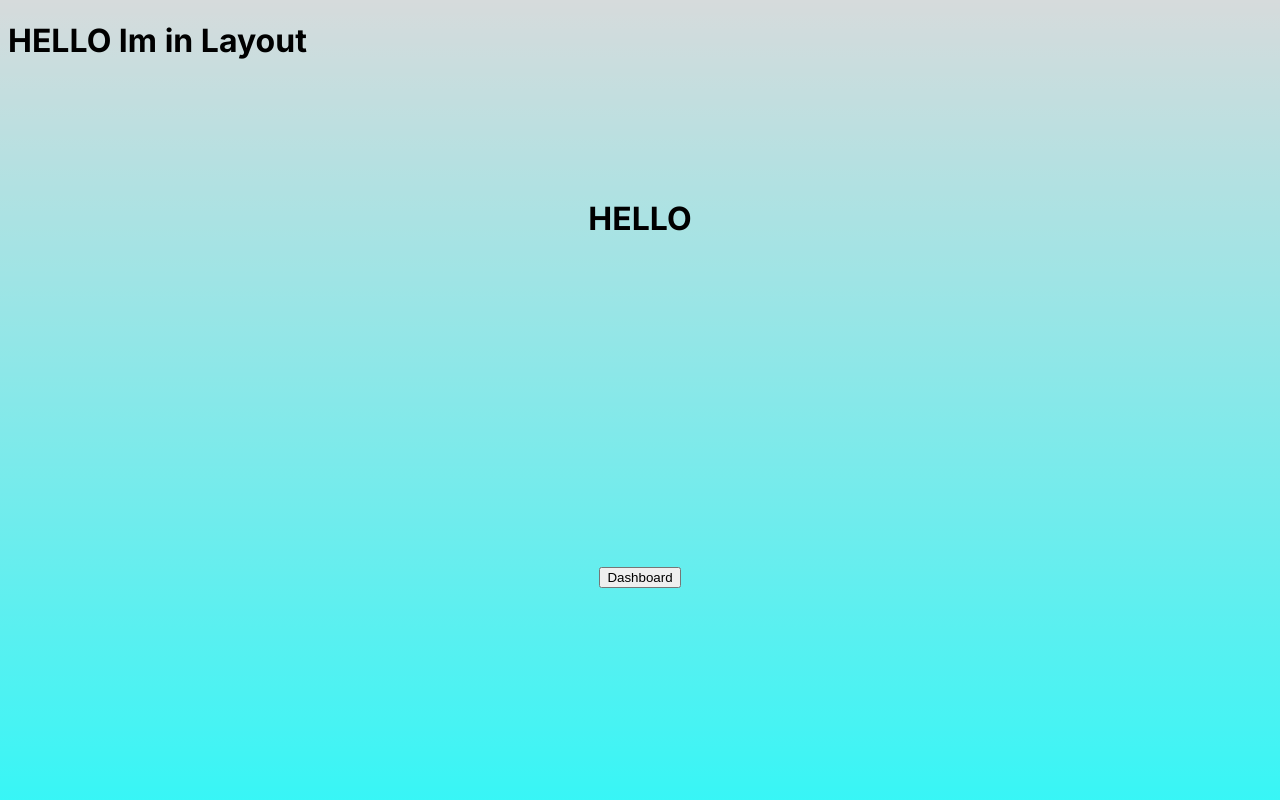
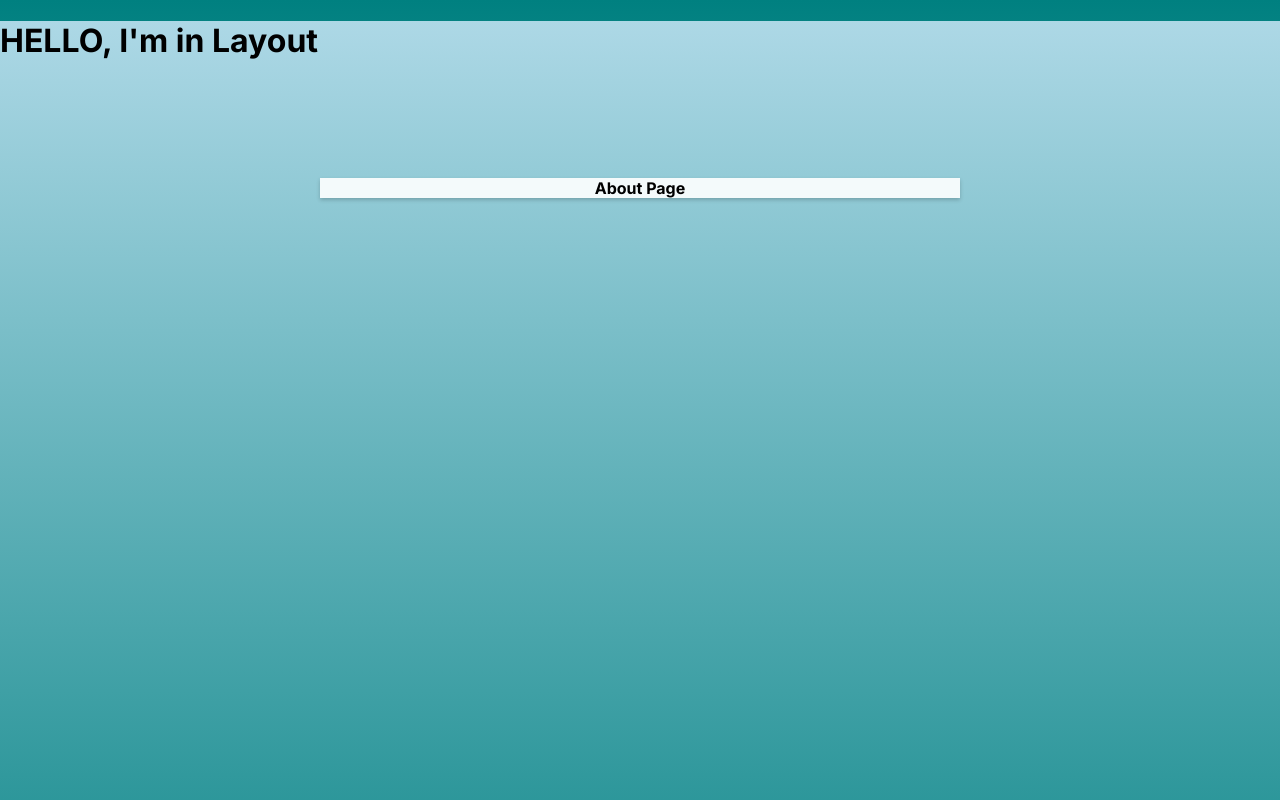
Before and after one commit to xxdavexx23/xxdavexx23.github.io, a Next.js app: page / in a window 1280 px wide. Shown: the top 800 px of the page. Built offline with nearby package versions, Linux system fonts and the light colour scheme.

Commit message:
home page modifications

```diff
--- a/src/app/globals.css
+++ b/src/app/globals.css
@@ -4,30 +4,94 @@
   flex-direction: column;
   align-items: center;
   justify-content: space-between;
-  padding: 6rem; /* Assuming 24px * 4 = 96px = 6rem */
-  min-height: 100vh; /* 100% of the viewport height */
+  padding: 6rem;
+  /* Assuming 24px * 4 = 96px = 6rem */
+  min-height: 100vh;
+  /* 100% of the viewport height */
 }
 
 :root {
-  --foreground-rgb: 0, 0, 0;
-  --background-start-rgb: 214, 219, 220;
-  --background-end-rgb: 0, 255, 255;
+  --foreground-rgb: 10, 25, 47;
+  /* Dark Blue */
+  --background-start-rgb: 173, 216, 230;
+  /* Light Blue */
+  --background-end-rgb: 0, 128, 128;
+  /* Teal */
 }
 
 @media (prefers-color-scheme: dark) {
   :root {
     --foreground-rgb: 255, 255, 255;
-    --background-start-rgb: 0, 0, 0;
-    --background-end-rgb: 0, 0, 0;
+    /* White for dark mode */
+    --background-start-rgb: 25, 50, 75;
+    /* Darker Blue for dark mode */
+    --background-end-rgb: 0, 51, 51;
+    /* Dark Teal for dark mode */
   }
 }
 
+html {
+  background: linear-gradient(to top,
+      rgb(var(--background-start-rgb)),
+      rgb(var(--background-end-rgb)));
+}
+
 body {
-  color: rgb(var(--foreground-rgb));
-  background: linear-gradient(
-      to bottom,
-      transparent,
-      rgb(var(--background-end-rgb))
-    )
-    rgb(var(--background-start-rgb));
+  min-height: 100vh;
+  /* Full viewport height */
+  margin: 0;
+  /* Remove default margin */
+  background: linear-gradient(to bottom,
+      rgb(var(--background-start-rgb)),
+      rgb(var(--background-end-rgb)));
+  /* Other body styles... */
 }
+
+footer {
+  background-color: rgb(var(--background-end-rgb));
+  /* Bottom color */
+  min-height: 50px;
+  /* Or more, adjust as needed */
+  /* Other footer styles... */
+}
+
+
+
+.floating-nav {
+  position: fixed;
+  /* Keep it fixed during scrolling */
+  top: 50;
+  /* Align to the top of the viewport */
+  left: 50;
+  /* Align to the left of the viewport */
+  width: 50%;
+  /* Stretch across the full viewport width */
+  background-color: rgba(255, 255, 255, 0.9);
+  /* Semi-transparent or any color */
+  box-shadow: 0 2px 4px rgba(0, 0, 0, 0.2);
+  /* Optional: Adds a shadow for depth */
+  z-index: 1000;
+  /* Ensure it's above other content */
+}
+
+.floating-nav ul {
+  list-style: none;
+  padding: 0;
+  margin: 0;
+  display: flex;
+  /* Align navigation items in a row */
+  justify-content: center;
+  /* Center navigation items */
+}
+
+.floating-nav li {
+  margin: 0 15px;
+  /* Spacing between navigation items */
+}
+
+.floating-nav a {
+  text-decoration: none;
+  color: var(--foreground-rgb);
+  /* Use your defined foreground color */
+  font-weight: bold;
+}
--- a/src/app/layout.tsx
+++ b/src/app/layout.tsx
@@ -1,23 +1,19 @@
-import type { Metadata } from 'next'
-import { Inter } from 'next/font/google'
-import './globals.css'
+import type { Metadata } from 'next';
+import { Inter } from 'next/font/google';
+import './globals.css';
 
-const inter = Inter({ subsets: ['latin'] })
+const inter = Inter({ subsets: ['latin'] });
 
 export const metadata: Metadata = {
   title: 'David Cohen',
   description: 'Welcome to my Website',
+};
+
+export default function RootLayout({ children }: { children: React.ReactNode }) {
+  return (
+    <div className={inter.className}>
+      <h1>HELLO, I'm in Layout</h1>
+      {children}
+    </div>
+  );
 }
-
-export default function RootLayout({
-  children,
-}: {
-  children: React.ReactNode
-}) {
-  return (
-    <html lang="en">
-      <h1>HELLO Im in Layout</h1>
-      <body className={inter.className}>{children}</body>
-    </html>
-  )
-}
--- a/src/app/page.tsx
+++ b/src/app/page.tsx
@@ -1,16 +1,19 @@
 
 'use client'
 import { useRouter } from 'next/navigation'
+import Link from 'next/link';
+
+
 
 export default function Home() {
   const router = useRouter();
   return (
     <main className="main-content">
-      <h1> HELLO </h1>
-      <button type="button" onClick={() => router.push('/Next')}>
-      Dashboard
-      </button>
-      <h1>what?</h1>
+      <div className="floating-nav">
+        <ul>
+          <Link href="/Next">About Page</Link>
+        </ul>
+      </div>
     </main>
   )
 
```
